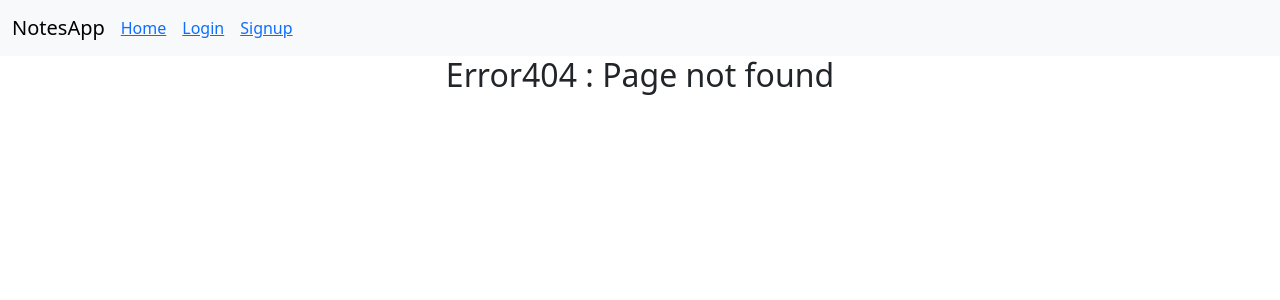
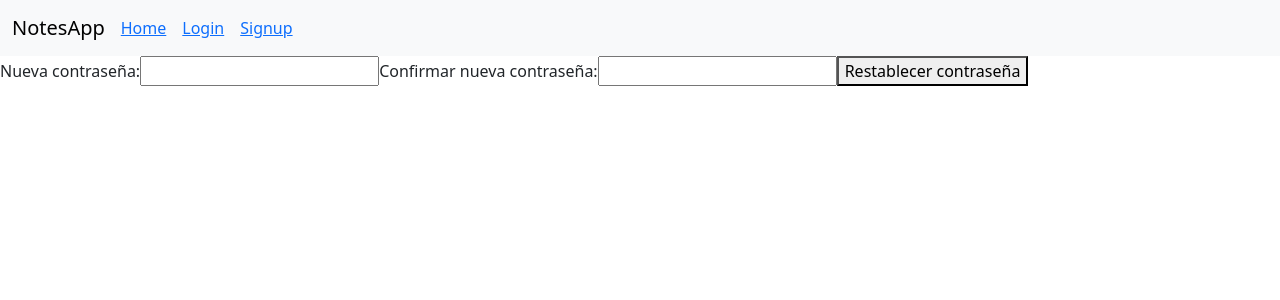
Before and after one commit to fluchetti/notes-app-front, a React (Vite) app: page /change_password in a window 1280 px wide. Before the commit this address had no page. Shown: the top 300 px of the page. Built offline with nearby package versions, Linux system fonts and the light colour scheme.

Commit message:
Configurando resetpassword

```diff
--- a/src/App.jsx
+++ b/src/App.jsx
@@ -8,6 +8,7 @@ import { Signup } from "./pages/Signup";
 import { AuthProvider } from "./context/AuthContext";
 import Profile from "./pages/Profile";
 import { RequestResetPassword } from "./pages/RequestResetPassword";
+import ResetPasswordForm from "./pages/ResetPassword";
 
 function App() {
   return (
@@ -23,6 +24,10 @@ function App() {
               path="/reset"
               element={<RequestResetPassword></RequestResetPassword>}
             ></Route>
+            <Route
+              path="/change_password"
+              element={<ResetPasswordForm></ResetPasswordForm>}
+            ></Route>
             <Route path="/profile" element={<Profile></Profile>}></Route>
             <Route path="/*" element={<Error404></Error404>}></Route>
           </Routes>
--- a/src/pages/RequestResetPassword.jsx
+++ b/src/pages/RequestResetPassword.jsx
@@ -3,7 +3,6 @@ import AuthContext from "../context/AuthContext";
 
 export const RequestResetPassword = () => {
   const [form, setForm] = useState({ email: "" });
-  const { auth, authToken } = useContext(AuthContext);
   const handleChange = (e) => {
     setForm({ ...form, [e.target.name]: e.target.value });
   };
--- /dev/null
+++ b/src/pages/ResetPassword.jsx
@@ -0,0 +1,69 @@
+import React, { useState } from "react";
+import { useParams } from "react-router-dom";
+
+const ResetPasswordForm = () => {
+  const { uid, token } = useParams();
+  const [newPassword, setNewPassword] = useState("");
+  const [confirmNewPassword, setConfirmNewPassword] = useState("");
+  const [errorMessage, setErrorMessage] = useState("");
+
+  const handleSubmit = async (event) => {
+    event.preventDefault();
+
+    if (newPassword !== confirmNewPassword) {
+      setErrorMessage("Las contraseñas no coinciden");
+      return;
+    }
+
+    alert("Cambiaste la contraseña");
+    try {
+      const response = await fetch(
+        `https://fluchetti.pythonanywhere.com/users/reset_password/confirm/${uid}/${token}/"`,
+        {
+          method: "POST",
+          headers: {
+            "Content-Type": "application/json",
+          },
+          body: JSON.stringify({
+            new_password: newPassword,
+            confirm_new_password: confirmNewPassword,
+          }),
+        }
+      );
+
+      if (!response.ok) {
+        throw new Error("Error al restablecer la contraseña");
+      }
+
+      // Manejar el éxito del restablecimiento de contraseña
+      // Redirigir a una página de éxito o mostrar un mensaje al usuario
+    } catch (error) {
+      setErrorMessage("Error al restablecer la contraseña");
+    }
+  };
+
+  return (
+    <form onSubmit={handleSubmit}>
+      <label htmlFor="newPassword">Nueva contraseña:</label>
+      <input
+        type="password"
+        id="newPassword"
+        value={newPassword}
+        onChange={(event) => setNewPassword(event.target.value)}
+        required
+      />
+      <label htmlFor="confirmNewPassword">Confirmar nueva contraseña:</label>
+      <input
+        type="password"
+        id="confirmNewPassword"
+        value={confirmNewPassword}
+        onChange={(event) => setConfirmNewPassword(event.target.value)}
+        required
+      />
+      {errorMessage && <div>{errorMessage}</div>}
+      <button type="submit">Restablecer contraseña</button>
+    </form>
+  );
+};
+
+export default ResetPasswordForm;
```
